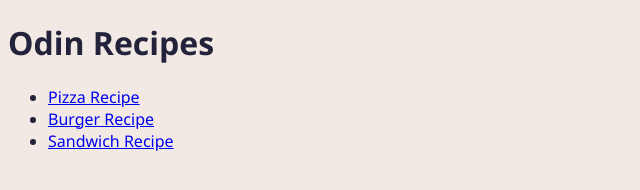
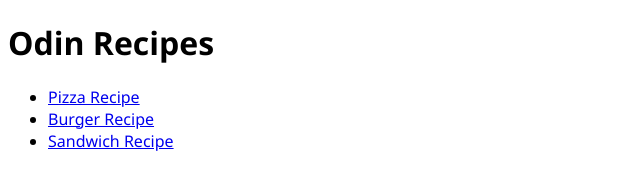
Before and after one commit to worxofcode/odin-recipes, a plain HTML site: page index.html in a window 1280 px wide. Shown: the whole page, without its empty margins (0-640 px from the left). Drawn offline with Linux system fonts and the light colour scheme.

Commit message:
Revert to original color scheme

```diff
--- a/styles/styles.css
+++ b/styles/styles.css
@@ -1,16 +1,6 @@
 /* font-family, font-size, font-weight, text-align, color, background-color, width, height */
-
-/*
---space-cadet: #22223bff;
---ultra-violet: #4a4e69ff;
---rose-quartz: #9a8c98ff;
---pale-dogwood: #c9ada7ff;
---isabelline: #f2e9e4ff;
-*/
 
 
 html {
     font-family: 'Segoe UI', Tahoma, Geneva, Verdana, sans-serif;
-    color: #22223b;
-    background-color: #f2e9e4;
 }
```
